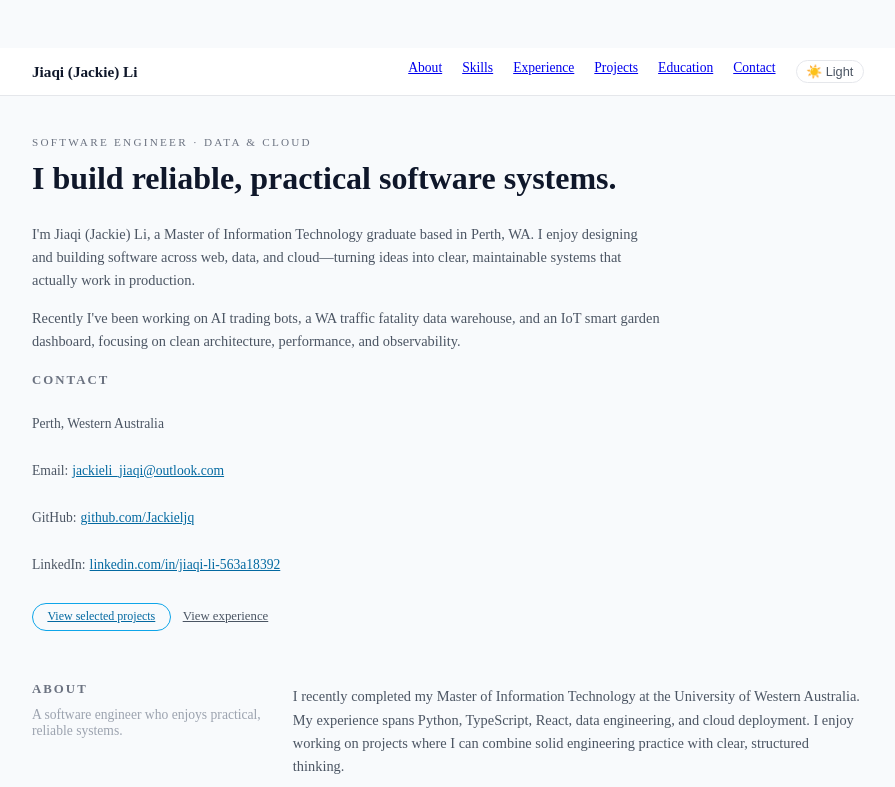
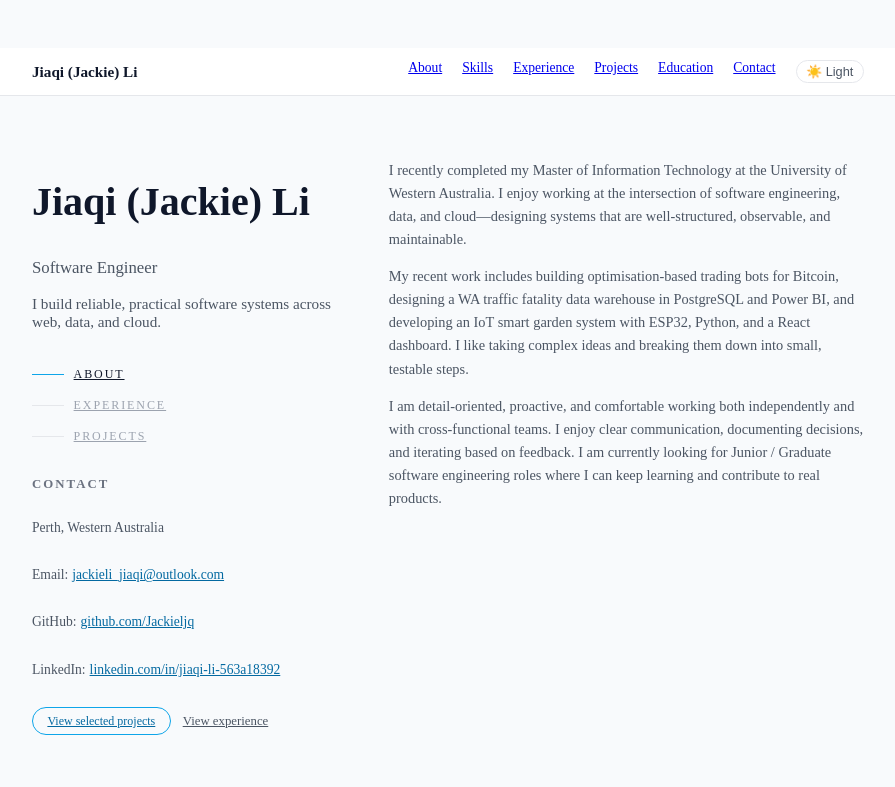
Before and after one commit to Jackieljq/personal-website, a Next.js app: page / in a window 1280 px wide. Shown: the top 787 px of the page, without its empty margins (192-1087 px from the left). Built offline with nearby package versions, Linux system fonts and the light colour scheme.

Commit message:
refactor(frontend): major UI redesign with sticky sidebar, unified hero/contact, and modular styles

```diff
--- a/app/styles/components.css
+++ b/app/styles/components.css
@@ -103,3 +103,49 @@
   border-color: var(--accent-soft);
   color: var(--accent);
 }
+/* Intro vertical nav */
+
+.intro-nav {
+  margin-top: 2rem;
+  display: grid;
+  gap: 0.4rem;
+}
+
+.intro-nav-item {
+  display: flex;
+  align-items: center;
+  gap: 0.6rem;
+  padding: 0.3rem 0;
+  background: transparent;
+  border: none;
+  font-size: 0.75rem;
+  letter-spacing: 0.16em;
+  text-transform: uppercase;
+  color: var(--section-subtitle);
+  cursor: pointer;
+}
+
+.intro-nav-item:hover {
+  color: var(--accent);
+}
+
+.intro-nav-item-active {
+  color: var(--text-color);
+}
+
+.intro-nav-line {
+  flex-shrink: 0;
+  width: 32px;
+  height: 1px;
+  background-color: var(--border-color);
+}
+
+.intro-nav-item-active .intro-nav-line {
+  background-color: var(--accent-soft);
+}
+
+/* Intro contact block uses existing .contact-block, only adjust spacing */
+
+.intro-contact {
+  margin-top: 1.75rem;
+}
--- a/app/styles/layout.css
+++ b/app/styles/layout.css
@@ -146,3 +146,34 @@ html.theme-light {
       width: 70%;
     }
   }
+  /* Intro layout (top band similar to Brittany's site) */
+
+.intro-section {
+    margin-top: 3rem;
+  }
+
+  .intro-layout {
+    display: flex;
+    flex-direction: column;
+    gap: 2.5rem;
+  }
+
+  .intro-left,
+  .intro-right {
+    width: 100%;
+  }
+
+  @media (min-width: 900px) {
+    .intro-layout {
+      flex-direction: row;
+      align-items: flex-start;
+    }
+
+    .intro-left {
+      width: 40%;
+    }
+
+    .intro-right {
+      width: 60%;
+    }
+  }
--- a/app/styles/typography.css
+++ b/app/styles/typography.css
@@ -82,3 +82,36 @@
     letter-spacing: 0.12em;
     color: var(--section-subtitle);
   }
+  /* Intro text */
+
+.intro-name {
+    font-size: 2.5rem;
+    font-weight: 700;
+    color: var(--text-color);
+  }
+
+  .intro-role {
+    margin-top: 0.4rem;
+    font-size: 1.05rem;
+    font-weight: 500;
+    color: var(--muted-text);
+  }
+
+  .intro-tagline {
+    margin-top: 1rem;
+    max-width: 20rem;
+    font-size: 0.95rem;
+    color: var(--muted-text);
+  }
+
+  /* Intro contact label */
+
+  .intro-contact-label {
+    margin-top: 1.75rem;
+    margin-bottom: 0.25rem;
+    font-size: 0.8rem;
+    font-weight: 600;
+    letter-spacing: 0.16em;
+    text-transform: uppercase;
+    color: var(--section-label);
+  }
--- a/components/Hero.tsx
+++ b/components/Hero.tsx
@@ -1,29 +1,39 @@
 export default function Hero() {
     return (
-      <section id="top" className="section">
-        <div>
-          <p className="hero-eyebrow">Software Engineer · Data & Cloud</p>
+      <section id="top" className="section intro-section">
+        <div className="intro-layout">
+          {/* Left column: name, role, nav, contact */}
+          <div className="intro-left">
+            <h1 className="intro-name">Jiaqi (Jackie) Li</h1>
 
-          <h1 className="hero-title">
-            I build reliable, practical software systems.
-          </h1>
+            <p className="intro-role">Software Engineer</p>
 
-          <p className="text-muted hero-summary">
-            I&apos;m Jiaqi (Jackie) Li, a Master of Information Technology
-            graduate based in Perth, WA. I enjoy designing and building software
-            across web, data, and cloud—turning ideas into clear, maintainable
-            systems that actually work in production.
+            <p className="intro-tagline">
+              I build reliable, practical software systems across web, data, and
+              cloud.
             </p>
 
-          <p className="text-muted hero-tagline">
-            Recently I&apos;ve been working on AI trading bots, a WA traffic
-            fatality data warehouse, and an IoT smart garden dashboard, focusing
-            on clean architecture, performance, and observability.
-          </p>
+            {/* Left vertical nav - use anchor links, no onClick */}
+            <nav className="intro-nav" aria-label="Section navigation">
+              <a
+                href="#about"
+                className="intro-nav-item intro-nav-item-active"
+              >
+                <span className="intro-nav-line" />
+                <span>ABOUT</span>
+              </a>
+              <a href="#experience" className="intro-nav-item">
+                <span className="intro-nav-line" />
+                <span>EXPERIENCE</span>
+              </a>
+              <a href="#projects" className="intro-nav-item">
+                <span className="intro-nav-line" />
+                <span>PROJECTS</span>
+              </a>
+            </nav>
 
-          {/* Contact block at the top, with its own anchor id */}
-          <div id="contact" style={{ marginTop: "1.25rem" }}>
-            <p className="section-heading-title">Contact</p>
+            <div id="contact" className="intro-contact">
+              <p className="intro-contact-label">Contact</p>
               <div className="contact-block">
                 <p>Perth, Western Australia</p>
                 <p>
@@ -72,6 +82,32 @@ export default function Hero() {
               </a>
             </div>
           </div>
+
+          {/* Right column: about text */}
+          <div id="about" className="intro-right">
+            <p className="text-muted">
+              I recently completed my Master of Information Technology at the
+              University of Western Australia. I enjoy working at the intersection
+              of software engineering, data, and cloud—designing systems that are
+              well-structured, observable, and maintainable.
+            </p>
+            <p className="text-muted" style={{ marginTop: "0.75rem" }}>
+              My recent work includes building optimisation-based trading bots for
+              Bitcoin, designing a WA traffic fatality data warehouse in
+              PostgreSQL and Power BI, and developing an IoT smart garden system
+              with ESP32, Python, and a React dashboard. I like taking complex
+              ideas and breaking them down into small, testable steps.
+            </p>
+            <p className="text-muted" style={{ marginTop: "0.75rem" }}>
+              I am detail-oriented, proactive, and comfortable working both
+              independently and with cross-functional teams. I enjoy clear
+              communication, documenting decisions, and iterating based on
+              feedback. I am currently looking for Junior / Graduate software
+              engineering roles where I can keep learning and contribute to real
+              products.
+            </p>
+          </div>
+        </div>
       </section>
     );
   }
```
Lines whose indentation alone changed are shown as unchanged.
